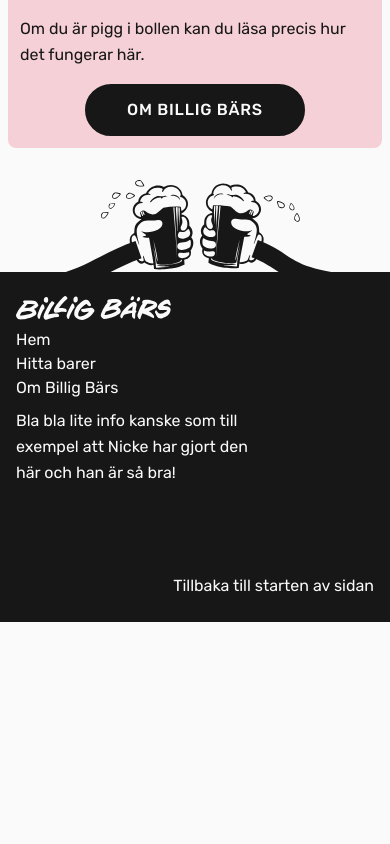
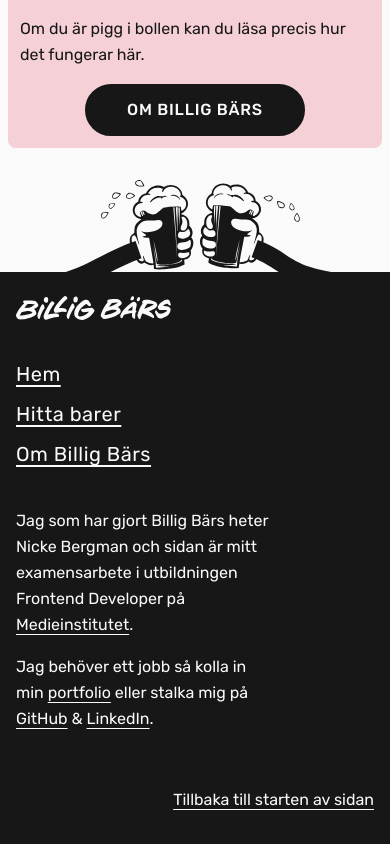
Before and after one commit to nickenickenicke/billig-bars, a Next.js app: page / in a window 390 px wide. Shown: the part 946-1790 px from the top of the page. Before the commit the page ends 1568 px from the top, so only its background shows below. Built offline with nearby package versions, Linux system fonts and the light colour scheme; no server answers; a web font is replaced by a local one.

Commit message:
Footer is now responsive

```diff
--- a/src/app/globals.css
+++ b/src/app/globals.css
@@ -24,6 +24,12 @@ body {
   p {
     @apply mb-4 leading-relaxed;
   }
+  footer a {
+    @apply underline underline-offset-4;
+  }
+  footer a:hover {
+    @apply text-green-price;
+  }
 }
 
 @layer utilities {
--- a/src/components/Footer.tsx
+++ b/src/components/Footer.tsx
@@ -7,25 +7,67 @@ export const Footer = () => {
   return (
     <footer className="mt-8 flex w-full flex-col items-center">
       <SvgFooter className="-mb-1 max-h-24 max-w-[100vw]" />
-      <div className="grid min-h-40 w-full grid-cols-[1fr_auto] grid-rows-[auto_auto_auto_1fr] gap-2 bg-black px-4 py-6 text-white">
-        <figure className="col-span-2 row-span-1">
+      <div className="grid min-h-40 w-full grid-cols-[auto] grid-rows-[auto_auto_auto_1fr] gap-10 bg-black px-4 pb-20 pt-6 text-white md:grid-cols-[15rem_auto_1fr] md:grid-rows-[auto_1fr] md:gap-6">
+        <figure className="row-span-1 md:col-[1/3] md:row-[1/2]">
           <SvgLogo className="h-6 fill-white" />
         </figure>
-        <ul className="col-span-2">
-          <li>
-            <Link href="/">Hem</Link>
-          </li>
-          <li>
-            <Link href="/bars">Hitta barer</Link>
-          </li>
-          <li>
-            <Link href="/about">Om Billig Bärs</Link>
-          </li>
-        </ul>
-        <p className="col-span-2 mb-20 block max-w-[25ch]">
-          Bla bla lite info kanske som till exempel att Nicke har gjort den här och han är så bra!
-        </p>
-        <ScrollToTop className="col-span-2 row-span-1 justify-self-end">
+        <nav className="row-span-1 flex flex-col gap-3 text-xl tracking-wide md:col-[1/2] md:row-[2/3]">
+          <Link href="/" className="">
+            Hem
+          </Link>
+          <Link href="/bars" className="">
+            Hitta barer
+          </Link>
+          <Link href="/about" className="">
+            Om Billig Bärs
+          </Link>
+        </nav>
+        <section className="row-span-1 block max-w-[25ch] underline-offset-4">
+          <p>
+            Jag som har gjort Billig Bärs heter Nicke Bergman och sidan är mitt examensarbete i
+            utbildningen Frontend Developer på{' '}
+            <a
+              href="https://www.medieinstitutet.se/"
+              target="_blank"
+              rel="noopener noreferrer"
+              className="underline"
+            >
+              Medieinstitutet
+            </a>
+            .
+          </p>
+          <p>
+            Jag behöver ett jobb så kolla in min{' '}
+            <a
+              href="https://www.nickenickenicke.se/"
+              target="_blank"
+              rel="noopener noreferrer"
+              className="underline"
+            >
+              portfolio
+            </a>{' '}
+            eller stalka mig på{' '}
+            <a
+              href="https://github.com/nickenickenicke/"
+              target="_blacnk"
+              rel="noopener noreferrer"
+              className="underline"
+            >
+              GitHub
+            </a>{' '}
+            &{' '}
+            <a
+              href="https://www.linkedin.com/in/nickebergman/"
+              target="_blacnk"
+              rel="noopener noreferrer"
+              className="underline"
+            >
+              LinkedIn
+            </a>
+            .
+          </p>
+        </section>
+        <ScrollToTop className="row-span-1 cursor-pointer justify-self-end underline underline-offset-4 hover:text-green-price md:col-[3/4] md:row-[1/2]">
           Tillbaka till starten av sidan
         </ScrollToTop>
       </div>
```
